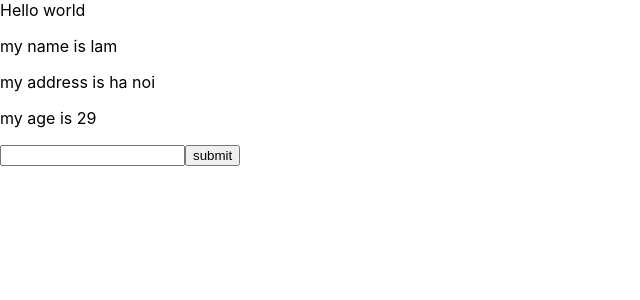
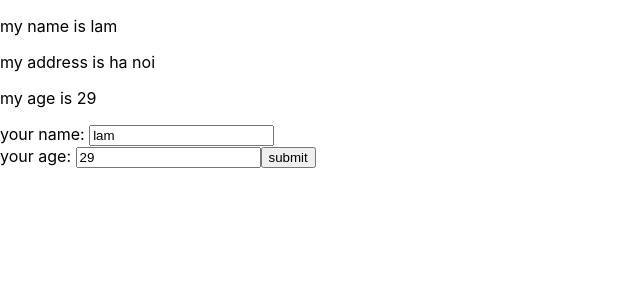
Before and after one commit to jvlam/First-React-App, a React (Create React App) app: page / in a window 1280 px wide. Shown: the top 300 px of the page, without its empty margins (0-640 px from the left). Built offline with nearby package versions, Linux system fonts and the light colour scheme.

Commit message:
parent and child component

```diff
--- a/src/App.js
+++ b/src/App.js
@@ -10,7 +10,6 @@
   render() {
     return (
       <div>
-        Hello world
         <Mycomponent></Mycomponent>
       </div>
     );
--- a/src/components/Mycomponent.js
+++ b/src/components/Mycomponent.js
@@ -1,54 +1,17 @@
 //giai đoạn đầu khóa học sẽ dùng class component
 
 import React from "react";
+import UsersInfo from "./UsersInfo";
 
 class Mycomponent extends React.Component {
 
-    // JSX cho phép viết code javaScript trong code của html
-    // điểm hạn chế JSX chỉ return về được một element duy nhất
-    // muốn code js để tạo ra nội dung reder động thì code trong dấu {.. your code..}
 
-    state = {
-        name:  'lam',
-        address: 'ha noi',
-        age: 29
-    };
-
-    handleClick = (event) => {
-
-        // merge state => react class
-
-        this.setState({
-            name: 'Vu',
-            age: Math.floor((Math.random() * 100) + 1)
-        })
-
-    }
-
-    handleOnMouseOver = (event) => {
-        console.log(event);
-    }
-
-    handleOnchangeInput = (event) => {
-        this.setState({
-            name: event.target.value
-        })
-    }
-
-    handleOnsubmit = (event) => {
-        event.preventDefault();
-    }
 
     render() { // tập hợp các khối html và render ra giao diện
         return (
             <div>
-                <p>my name is {this.state.name}</p>
-                <p>my address is {this.state.address}</p>
-                <p>my age is {this.state.age}</p>
-                <form onSubmit={(event) => this.handleOnsubmit(event)}>
-                    <input onChange={(event) => this.handleOnchangeInput(event)} type="text"/>
-                    <button>submit</button>
-                </form>
+
+                <UsersInfo/>
             </div>
         );
 
--- /dev/null
+++ b/src/components/UsersInfo.js
@@ -0,0 +1,81 @@
+import React from "react";
+import Mycomponent from "./Mycomponent";
+
+
+class UsersInfo extends React.Component {
+
+    // JSX cho phép viết code javaScript trong code của html
+    // điểm hạn chế JSX chỉ return về được một element duy nhất
+    // muốn code js để tạo ra nội dung reder động thì code trong dấu {.. your code..}
+
+    state = {
+        name:  'lam',
+        address: 'ha noi',
+        age: 29
+    };
+
+    handleClick = (event) => {
+
+        // merge state => react class
+
+        this.setState({
+            name: 'Vu',
+            age: Math.floor((Math.random() * 100) + 1)
+        })
+
+    }
+
+    handleOnMouseOver = (event) => {
+        console.log(event);
+    }
+
+    handleOnchangeInput = (event) => {
+
+        //bad code
+        // this.state.name = event.target.value;
+
+        //good
+        this.setState({
+            name: event.target.value
+        })
+    }
+
+    handleOnchangeAge = (event) => {
+        this.setState({
+            age: event.target.value
+        })
+    }
+
+    handleOnsubmit = (event) => {
+        event.preventDefault();
+        console.log(this.state);
+    }
+
+    render() {
+        return (
+            <div>
+                <p>my name is {this.state.name}</p>
+                <p>my address is {this.state.address}</p>
+                <p>my age is {this.state.age}</p>
+                <form onSubmit={(event) => this.handleOnsubmit(event)}>
+                    <label>your name: </label>
+                    <input
+                        onChange={(event) => this.handleOnchangeInput(event)}
+                        type="text"
+                        value={this.state.name}
+                    />
+                    <br></br>
+                    <label>your age: </label>
+                    <input
+                        onChange={(event) => this.handleOnchangeAge(event)}
+                        type="text"
+                        value={this.state.age}
+                    />
+                    <button>submit</button>
+                </form>
+            </div>
+        )
+    }
+}
+
+export default UsersInfo
```
